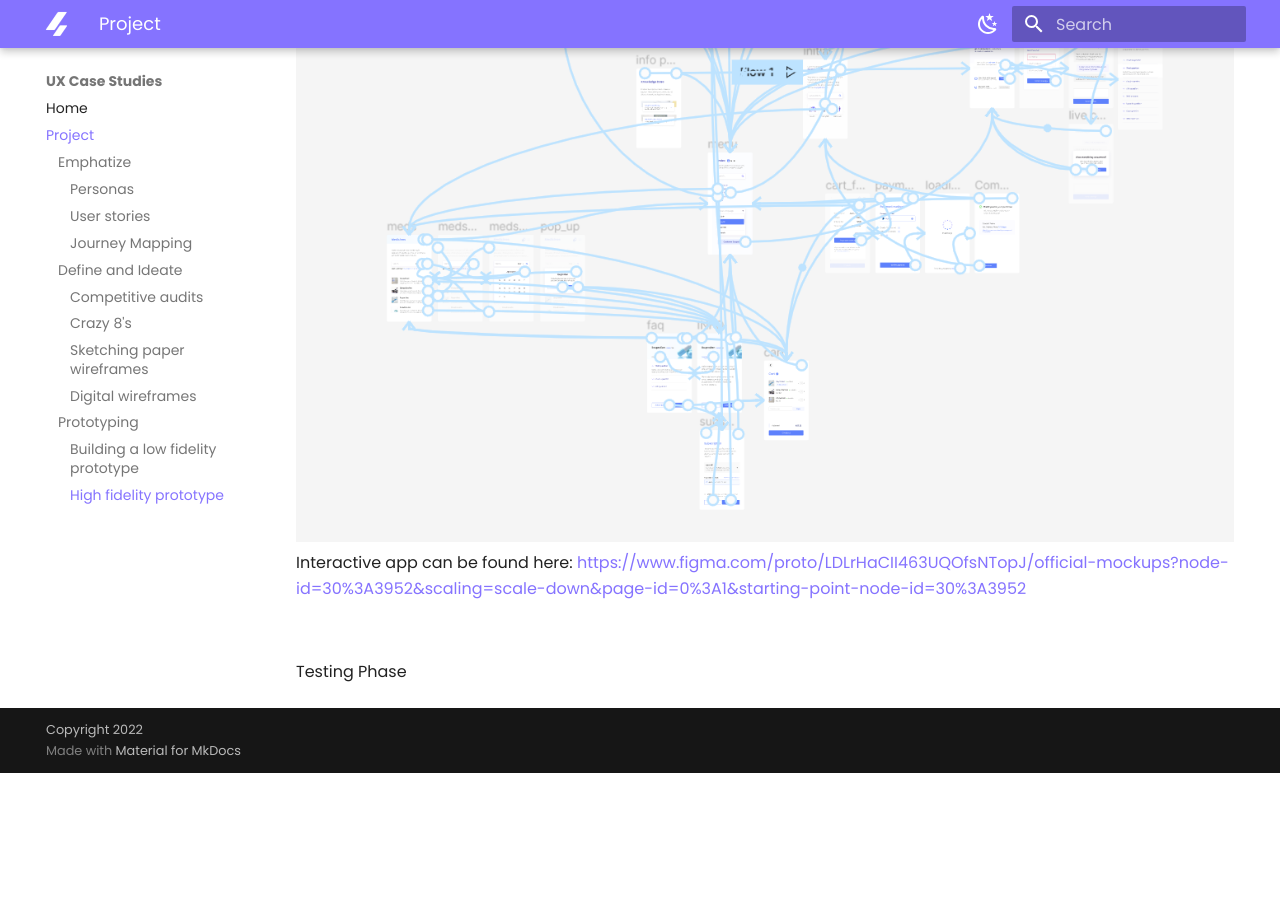
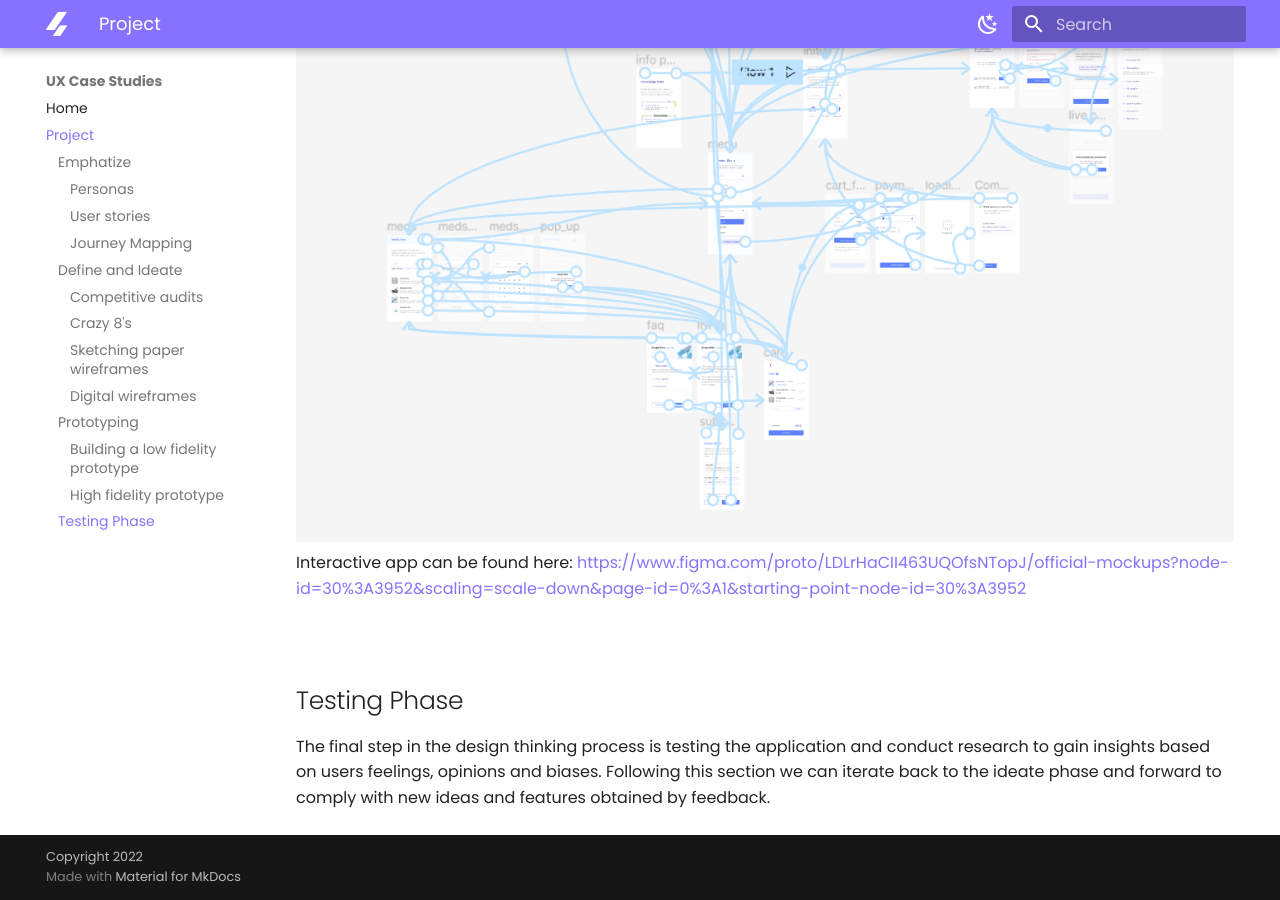
Before and after one commit to divstackio/docs-study, an MkDocs documentation site: the page built from docs/project.md, in a window 1280 px wide and 900 px high, scrolled down 17717 px. Built offline with MkDocs 1.6.1 and Material for MkDocs 9.7.7, drawn with Linux system fonts in a browser that asks for light colours; before the commit the page ends 18490 px from its top, so only the background shows below that.

Commit message:
Update project.md

```diff
--- a/docs/project.md
+++ b/docs/project.md
@@ -203,4 +203,7 @@ Interactive app can be found here: <https://www.figma.com/proto/LDLrHaCII463UQOf
 <br>
 
 
-Testing Phase
+## Testing Phase ##
+
+The final step in the design thinking process is testing the application and conduct research to gain insights based on users feelings, opinions and biases.
+Following this section we can iterate back to the ideate phase and forward to comply with new ideas and features obtained by feedback.
```
